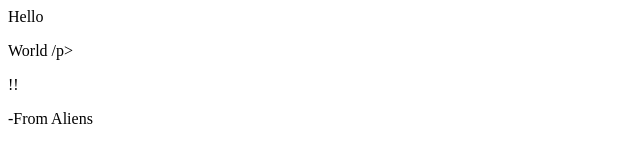
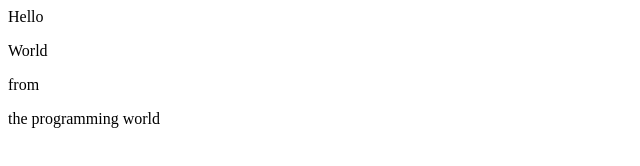
Before and after one commit to amandeep-verma/demo-repo, a plain HTML site: page index.html in a window 1280 px wide. Shown: the whole page, without its empty margins (0-640 px from the left). Drawn offline with Linux system fonts and the light colour scheme.

Commit message:
programming world

```diff
--- a/index.html
+++ b/index.html
@@ -9,9 +9,9 @@
 <body>
 
     <div> Hello </div>
-    <p> World /p>
+    <p> World </p>
 
-    <p> !! </p>
-    <p> -From Aliens </p>
+    <p> from  </p>
+    <p> the programming world </p>
 </body>
 </html>
```
